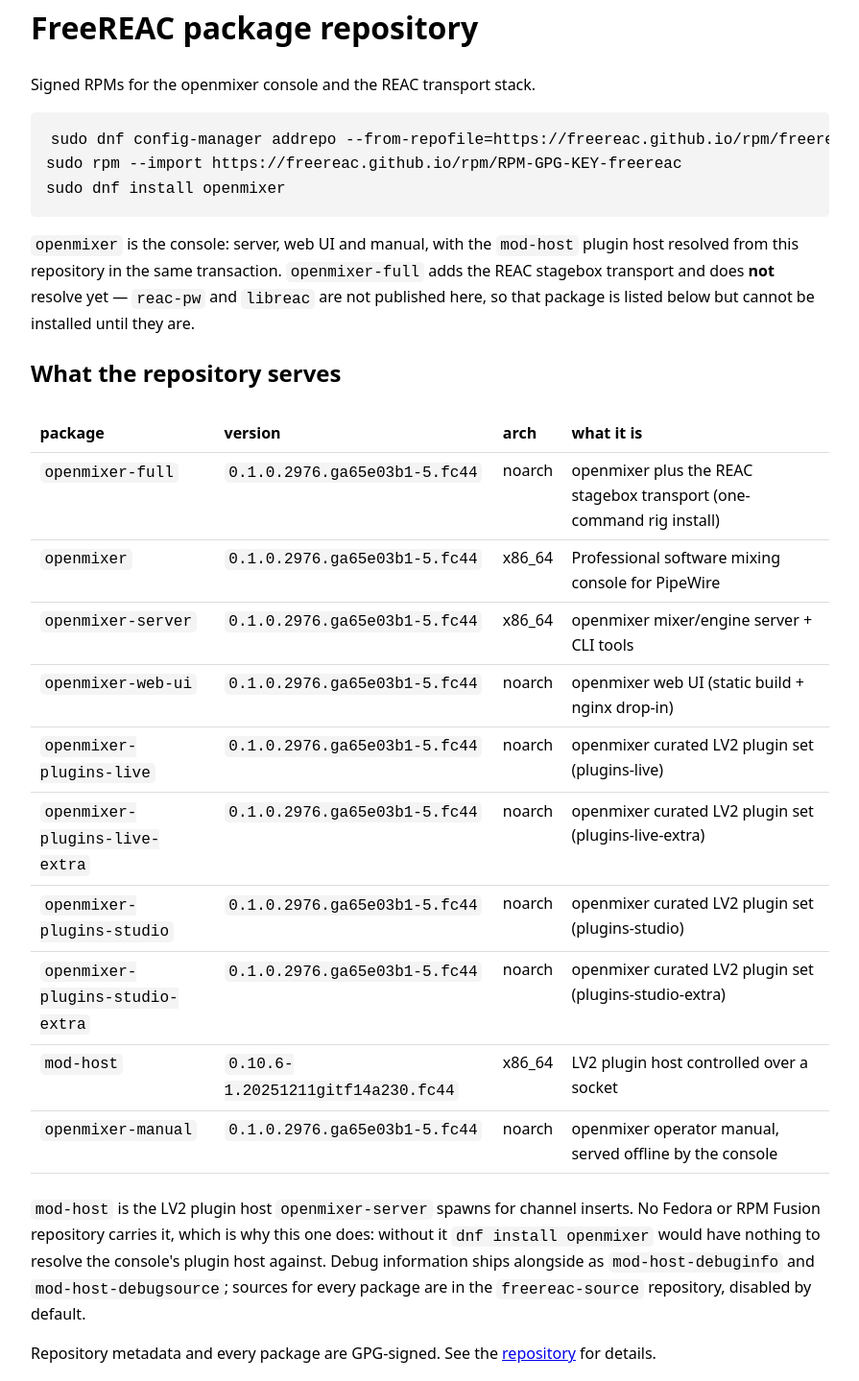
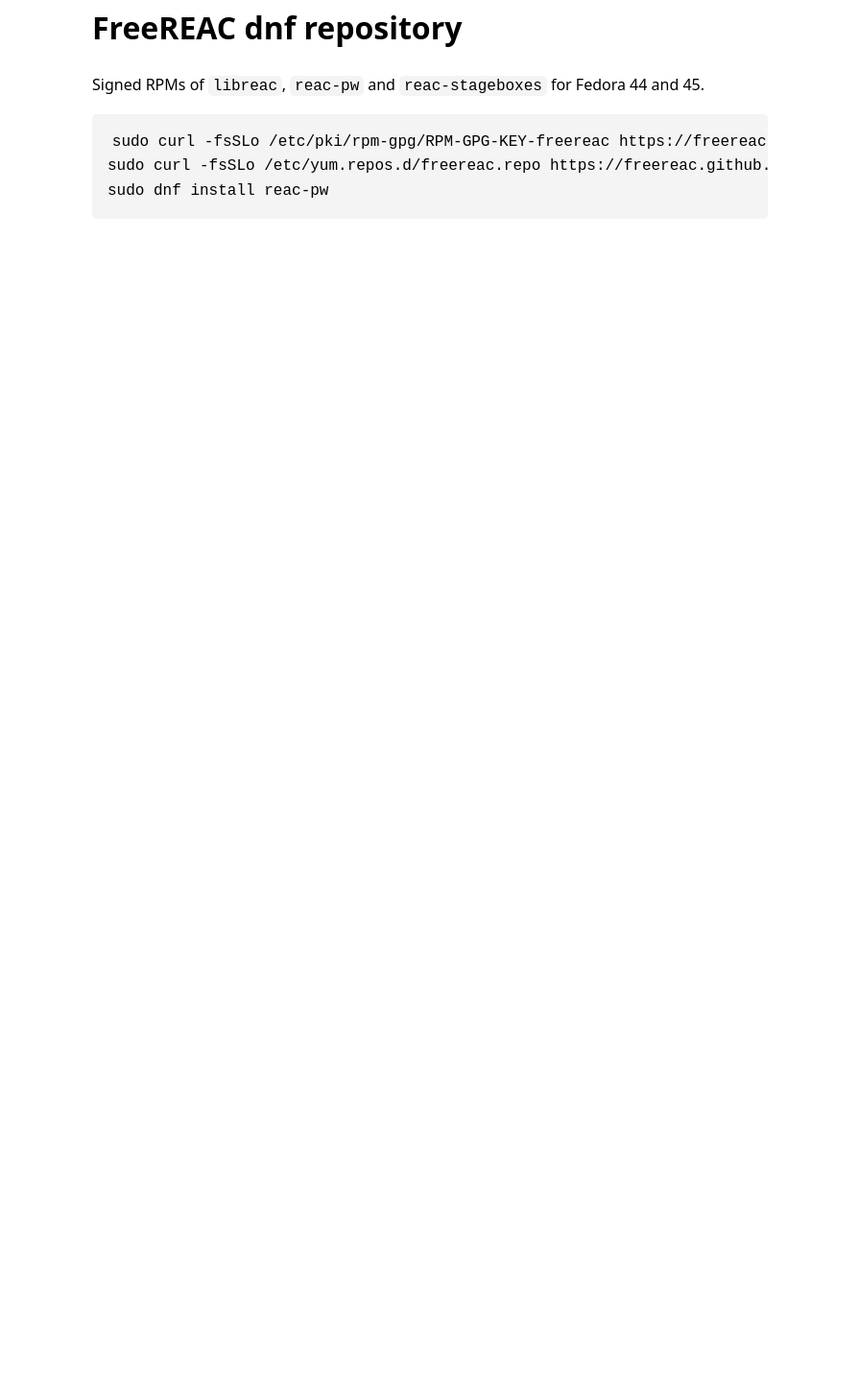
Before and after one commit to FreeREAC/freereac.github.io, a plain HTML site: page rpm/index.html in a window 1280 px wide. Shown: the part 61-1500 px from the top of the page at 96% size, without its empty margins (192-1087 px from the left). After the commit the page ends 800 px from the top, so only its background shows below. Drawn offline with Linux system fonts and the light colour scheme.

Commit message:
The FreeREAC channel is the home of FreeREAC packages again: design, the import of the released packages, the newest-2 rule
docs/design.md and the README say the channel is live, signed by one key of its own, and keep the newest 2 versions of each package. import/manifest.txt lists the
files of libreac, reac-pw and reac-stageboxes the OpenMixer channel carries (fedora 44 and 45, every architecture, deb trixie) with their sha256,
and import.yml, run by the merge of a reviewed manifest, verifies them, re-signs the rpm signature headers with the channel key, copies the debs, signs the
metadata and proves a clean dnf and apt install from the tree. tools/test-check-newest-two.sh and tools/test-prune-newest-two.sh pin the retention rule.

```diff
--- a/rpm/index.html
+++ b/rpm/index.html
@@ -2,39 +2,9 @@
 <meta charset="utf-8">
 <title>FreeREAC package repository</title>
 <meta name="viewport" content="width=device-width,initial-scale=1">
-<style>body{font:16px/1.6 system-ui,sans-serif;max-width:52rem;margin:4rem auto;padding:0 1.5rem}code,pre{background:#f4f4f5;border-radius:.3rem}code{padding:.1rem .3rem}pre{padding:1rem;overflow-x:auto}table{border-collapse:collapse;width:100%;margin:1.5rem 0}th,td{text-align:left;padding:.4rem .6rem;border-bottom:1px solid #ddd;vertical-align:top}th{font-weight:600}@media(prefers-color-scheme:dark){body{background:#111;color:#eee}code,pre{background:#1e1e21}th,td{border-bottom-color:#333}}</style>
-<h1>FreeREAC package repository</h1>
-<p>Signed RPMs for the openmixer console and the REAC transport stack.</p>
-<pre><code>sudo dnf config-manager addrepo --from-repofile=https://freereac.github.io/rpm/freereac.repo
-sudo rpm --import https://freereac.github.io/rpm/RPM-GPG-KEY-freereac
-sudo dnf install openmixer</code></pre>
-
-<p><code>openmixer</code> is the console: server, web UI and manual, with the
-<code>mod-host</code> plugin host resolved from this repository in the same transaction.
-<code>openmixer-full</code> adds the REAC stagebox transport and does <strong>not</strong>
-resolve yet — <code>reac-pw</code> and <code>libreac</code> are not published here, so that
-package is listed below but cannot be installed until they are.</p>
-
-<h2>What the repository serves</h2>
-<table>
-<tr><th>package</th><th>version</th><th>arch</th><th>what it is</th></tr>
-<tr><td><code>openmixer-full</code></td><td><code>0.1.0.2976.ga65e03b1-5.fc44</code></td><td>noarch</td><td>openmixer plus the REAC stagebox transport (one-command rig install)</td></tr>
-<tr><td><code>openmixer</code></td><td><code>0.1.0.2976.ga65e03b1-5.fc44</code></td><td>x86_64</td><td>Professional software mixing console for PipeWire</td></tr>
-<tr><td><code>openmixer-server</code></td><td><code>0.1.0.2976.ga65e03b1-5.fc44</code></td><td>x86_64</td><td>openmixer mixer/engine server + CLI tools</td></tr>
-<tr><td><code>openmixer-web-ui</code></td><td><code>0.1.0.2976.ga65e03b1-5.fc44</code></td><td>noarch</td><td>openmixer web UI (static build + nginx drop-in)</td></tr>
-<tr><td><code>openmixer-plugins-live</code></td><td><code>0.1.0.2976.ga65e03b1-5.fc44</code></td><td>noarch</td><td>openmixer curated LV2 plugin set (plugins-live)</td></tr>
-<tr><td><code>openmixer-plugins-live-extra</code></td><td><code>0.1.0.2976.ga65e03b1-5.fc44</code></td><td>noarch</td><td>openmixer curated LV2 plugin set (plugins-live-extra)</td></tr>
-<tr><td><code>openmixer-plugins-studio</code></td><td><code>0.1.0.2976.ga65e03b1-5.fc44</code></td><td>noarch</td><td>openmixer curated LV2 plugin set (plugins-studio)</td></tr>
-<tr><td><code>openmixer-plugins-studio-extra</code></td><td><code>0.1.0.2976.ga65e03b1-5.fc44</code></td><td>noarch</td><td>openmixer curated LV2 plugin set (plugins-studio-extra)</td></tr>
-<tr><td><code>mod-host</code></td><td><code>0.10.6-1.20251211gitf14a230.fc44</code></td><td>x86_64</td><td>LV2 plugin host controlled over a socket</td></tr>
-<tr><td><code>openmixer-manual</code></td><td><code>0.1.0.2976.ga65e03b1-5.fc44</code></td><td>noarch</td><td>openmixer operator manual, served offline by the console</td></tr>
-</table>
-<p><code>mod-host</code> is the LV2 plugin host <code>openmixer-server</code> spawns for channel
-inserts. No Fedora or RPM Fusion repository carries it, which is why this one does: without it
-<code>dnf install openmixer</code> would have nothing to resolve the console's plugin host against.
-Debug information ships alongside as <code>mod-host-debuginfo</code> and
-<code>mod-host-debugsource</code>; sources for every package are in the
-<code>freereac-source</code> repository, disabled by default.</p>
-
-<p>Repository metadata and every package are GPG-signed.
-See the <a href="https://github.com/FreeREAC/freereac.github.io">repository</a> for details.</p>
+<style>body{font:16px/1.6 system-ui,sans-serif;max-width:44rem;margin:4rem auto;padding:0 1.5rem}code,pre{background:#f4f4f5;border-radius:.3rem}code{padding:.1rem .3rem}pre{padding:1rem;overflow-x:auto}@media(prefers-color-scheme:dark){body{background:#111;color:#eee}code,pre{background:#1e1e21}}</style>
+<h1>FreeREAC dnf repository</h1>
+<p>Signed RPMs of <code>libreac</code>, <code>reac-pw</code> and <code>reac-stageboxes</code> for Fedora 44 and 45.</p>
+<pre><code>sudo curl -fsSLo /etc/pki/rpm-gpg/RPM-GPG-KEY-freereac https://freereac.github.io/rpm/RPM-GPG-KEY-freereac
+sudo curl -fsSLo /etc/yum.repos.d/freereac.repo https://freereac.github.io/rpm/freereac.repo
+sudo dnf install reac-pw</code></pre>
```
Also changed, not shown: index.html (+4 -4 lines), import/manifest.txt (added), 9 other files.
